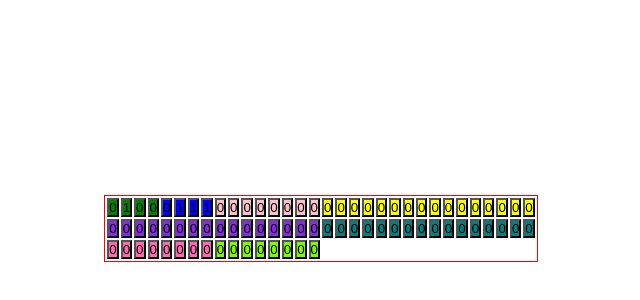
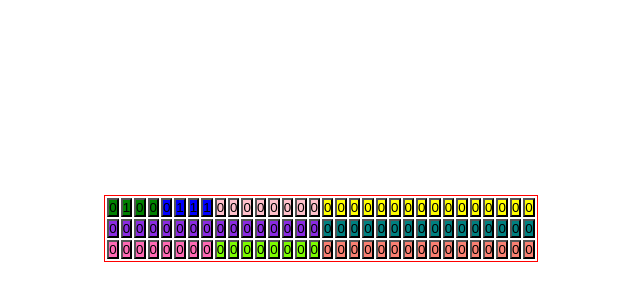
Before and after one commit to klxcoder/IPv4-diagram-structure, a React (Vite) app: page / in a window 1280 px wide. Shown: the part 172-472 px from the top of the page, without its empty margins (319-959 px from the left). Built offline with nearby package versions, Linux system fonts and the light colour scheme.

Commit message:
Header Checksum

```diff
--- a/src/components/IP.module.scss
+++ b/src/components/IP.module.scss
@@ -36,4 +36,8 @@
   .protocol {
     background-color: lawngreen;
   }
+
+  .checksum {
+    background-color: salmon;
+  }
 }
--- a/src/components/IP.tsx
+++ b/src/components/IP.tsx
@@ -38,6 +38,8 @@ function IP() {
   const [ttl, setTtl] = useState<number[]>(new Array(8).fill(0))
   // Protocol
   const [protocol, setProtocol] = useState<number[]>(new Array(8).fill(0))
+  // Header Checksum
+  const [checksum, setChecksum] = useState<number[]>(new Array(16).fill(0))
 
   return (
     <div className={styles.ip}>
@@ -49,6 +51,7 @@ function IP() {
       {getBitsUI(fragOff, 'fragOff', getReverseFn(fragOff, setfragOff))}
       {getBitsUI(ttl, 'ttl', getReverseFn(ttl, setTtl))}
       {getBitsUI(protocol, 'protocol', getReverseFn(protocol, setProtocol))}
+      {getBitsUI(checksum, 'checksum', getReverseFn(checksum, setChecksum))}
     </div>
   )
 }
```
